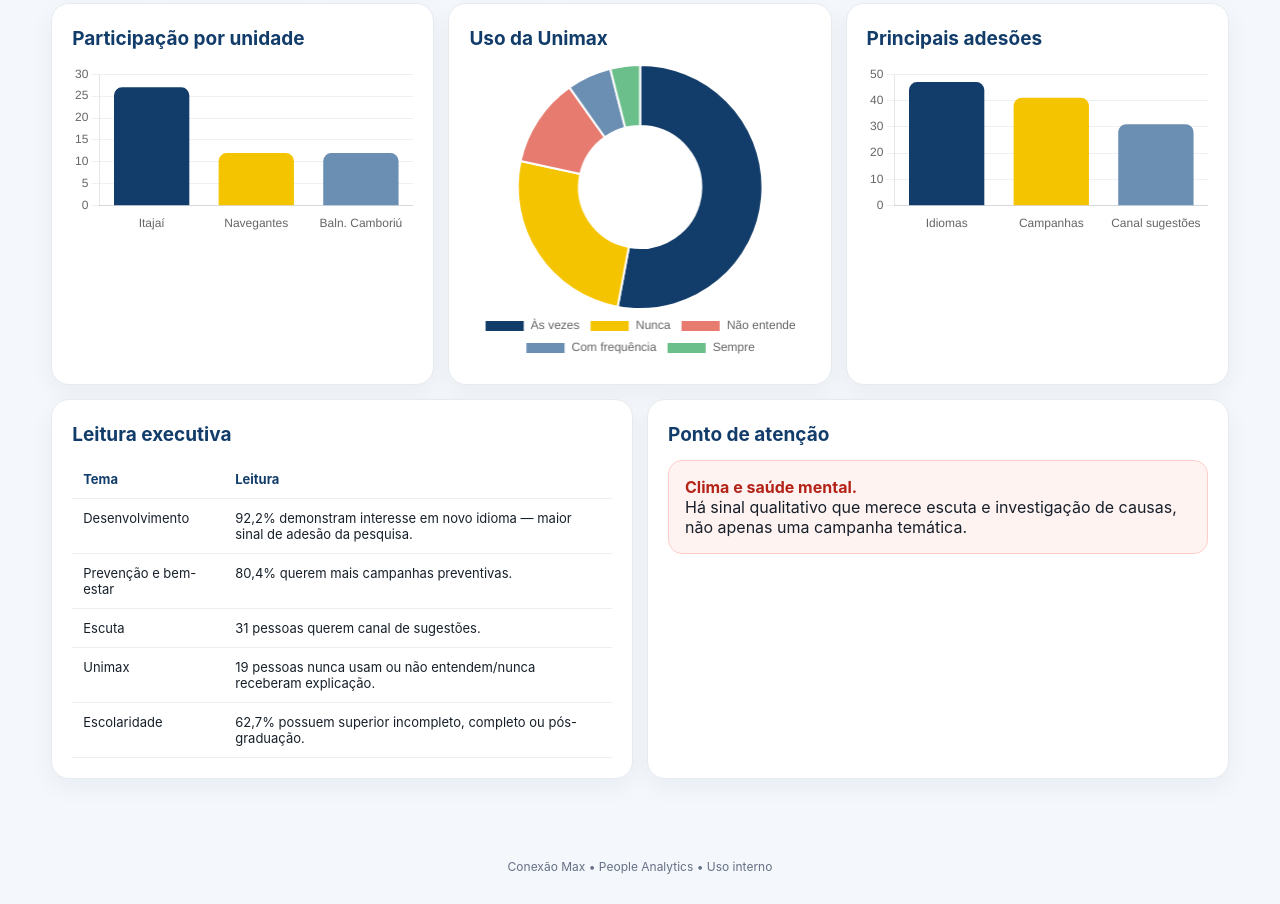
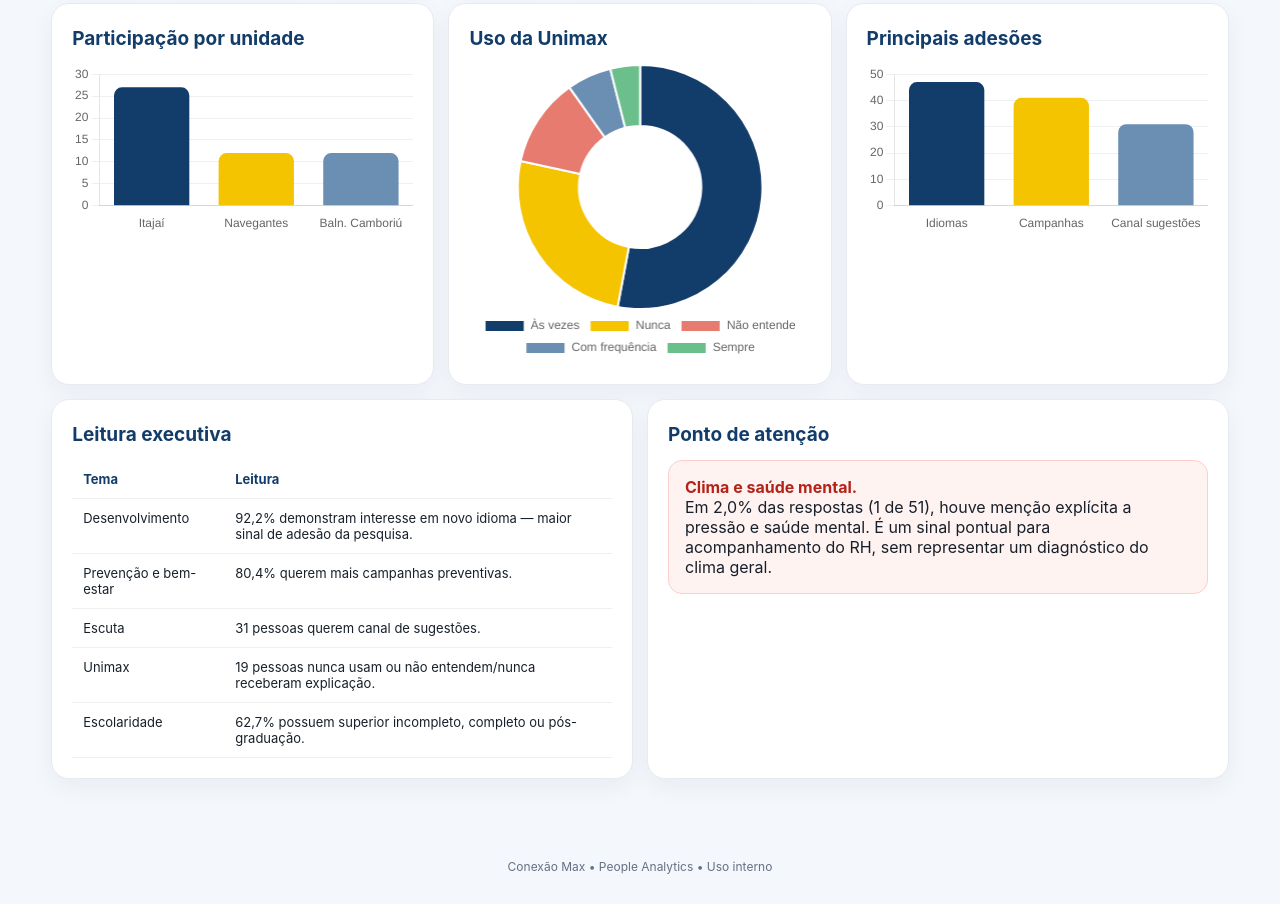
Before and after one commit to SamanthaPatricio/conexao-max, a plain HTML site: page index.html in a window 1280 px wide. Shown: the part 496-1400 px from the top of the page. Drawn offline with nearby package versions, Linux system fonts and the light colour scheme.

Commit message:
Ajusta leitura de clima com percentual da pesquisa

```diff
--- a/index.html
+++ b/index.html
@@ -5,7 +5,7 @@
 <div class='filters'><label class='filter unit-filter'>📍 Unidade: <select id='unitFilter'><option value='Todas'>Todas</option><option value='ITAJAÍ'>Itajaí</option><option value='NAVEGANTES'>Navegantes</option><option value='BALNEÁRIO CAMBORIÚ'>Balneário Camboriú</option></select></label><div class='filter'>👥 Base: <b id='baseCount'>51 respostas</b></div><div class='filter'>🔒 Visualização anonimizada — nomes, contatos e dados pessoais sensíveis não são exibidos.</div></div>
 <div class='kpis'><div class='kpi'><b id='kpiResponses'>51</b><span>respostas</span></div><div class='kpi'><b id='kpiLanguage'>92,2%</b><span>interesse em novo idioma</span></div><div class='kpi'><b id='kpiCampaigns'>80,4%</b><span>querem mais campanhas preventivas</span></div><div class='kpi'><b id='kpiChannel'>60,8%</b><span>querem canal de sugestões</span></div><div class='kpi'><b id='kpiUnimax'>37,3%</b><span>nunca usam / não entendem a Unimax</span></div></div>
 <div class='tabs'><button class='tab active' data-tab='visao'>Visão geral</button><button class='tab' data-tab='voz'>Voz do colaborador</button><button class='tab' data-tab='acao'>Plano de ação</button><button class='tab' data-tab='insights'>Insights RH</button><button class='tab' data-tab='inovacao'>Termômetro & MAX SPEAK</button></div>
-<section id='visao' class='section active grid'><div class='card span4'><h2>Participação por unidade</h2><canvas id='units'></canvas></div><div class='card span4'><h2>Uso da Unimax</h2><canvas id='unimax'></canvas></div><div class='card span4'><h2>Principais adesões</h2><canvas id='signals'></canvas></div><div class='card span6'><h2>Leitura executiva</h2><table><tr><th>Tema</th><th>Leitura</th></tr><tr><td>Desenvolvimento</td><td>92,2% demonstram interesse em novo idioma — maior sinal de adesão da pesquisa.</td></tr><tr><td>Prevenção e bem-estar</td><td>80,4% querem mais campanhas preventivas.</td></tr><tr><td>Escuta</td><td>31 pessoas querem canal de sugestões.</td></tr><tr><td>Unimax</td><td>19 pessoas nunca usam ou não entendem/nunca receberam explicação.</td></tr><tr><td>Escolaridade</td><td>62,7% possuem superior incompleto, completo ou pós-graduação.</td></tr></table></div><div class='card span6'><h2>Ponto de atenção</h2><div class='alert'><strong>Clima e saúde mental.</strong><br>Há sinal qualitativo que merece escuta e investigação de causas, não apenas uma campanha temática.</div></div></section>
+<section id='visao' class='section active grid'><div class='card span4'><h2>Participação por unidade</h2><canvas id='units'></canvas></div><div class='card span4'><h2>Uso da Unimax</h2><canvas id='unimax'></canvas></div><div class='card span4'><h2>Principais adesões</h2><canvas id='signals'></canvas></div><div class='card span6'><h2>Leitura executiva</h2><table><tr><th>Tema</th><th>Leitura</th></tr><tr><td>Desenvolvimento</td><td>92,2% demonstram interesse em novo idioma — maior sinal de adesão da pesquisa.</td></tr><tr><td>Prevenção e bem-estar</td><td>80,4% querem mais campanhas preventivas.</td></tr><tr><td>Escuta</td><td>31 pessoas querem canal de sugestões.</td></tr><tr><td>Unimax</td><td>19 pessoas nunca usam ou não entendem/nunca receberam explicação.</td></tr><tr><td>Escolaridade</td><td>62,7% possuem superior incompleto, completo ou pós-graduação.</td></tr></table></div><div class='card span6'><h2>Ponto de atenção</h2><div class='alert'><strong>Clima e saúde mental.</strong><br>Em 2,0% das respostas (1 de 51), houve menção explícita a pressão e saúde mental. É um sinal pontual para acompanhamento do RH, sem representar um diagnóstico do clima geral.</div></div></section>
 <section id='voz' class='section grid'><div class='card span12'><h2>Voz do colaborador — sugestões escritas</h2><p class='small'>Textos apresentados sem identificação pessoal.</p><div id='suggestions' class='suggestions'></div></div></section>
 <section id='acao' class='section grid'><div class='card span12'><h2>Roadmap de ação</h2><div class='kanban'><div class='col'><h3>Agora</h3><div class='task'>Canal Conexão Max<br><span class='free'>R$ 0 • Quick win</span></div><div class='task'>RH Presente nas unidades<br><span class='free'>R$ 0</span></div><div class='task'>Devolutiva da pesquisa<br><span class='free'>R$ 0</span></div></div><div class='col'><h3>30–60 dias</h3><div class='task'>Pulso de clima mensal<br><span class='free'>R$ 0</span></div><div class='task'>FAQ Ponto/Férias/Benefícios<br><span class='free'>R$ 0</span></div><div class='task'>Onboarding em microvídeos<br><span class='free'>R$ 0</span></div></div><div class='col'><h3>60–90 dias</h3><div class='task'>Academia Max interna<br><span class='free'>R$ 0</span></div><div class='task'>MAX SPEAK<br><span class='free'>Piloto sem custo</span></div><div class='task'>Newsletter Conexão Max<br><span class='free'>R$ 0</span></div></div><div class='col'><h3>Em estudo</h3><div class='task'>Ergonomia e equipamentos<br><span class='study'>Diagnosticar antes de investir</span></div><div class='task'>Jornada Zenvia<br><span class='study'>Mapear dores e quick wins</span></div></div></div></div><div class='card span12'><h2>Matriz Impacto × Esforço</h2><canvas id='matrix'></canvas></div></section>
 <section id='insights' class='section grid'><div class='card span6'><h2>Ouvimos → Entendemos → Agimos</h2><div class='flow'><div><strong>51</strong>vozes</div><div><strong>23</strong>contribuições</div><div><strong>7</strong>macrotemas</div><div><strong>17</strong>ações propostas</div></div></div><div class='card span6'><h2>Insights RH</h2><p><b>Desenvolvimento:</b> existe forte interesse em idiomas. Como Inglês e Espanhol já existem na Unimax, a oportunidade é criar prática, acompanhamento e reconhecimento.</p><p><b>Escuta:</b> presença do RH e canal de sugestões aparecem como oportunidade de aproximação entre unidades.</p><p><b>Retenção:</b> check-ins de permanência e pulso de clima ajudam a identificar atritos antes do desligamento.</p></div></section>
```
